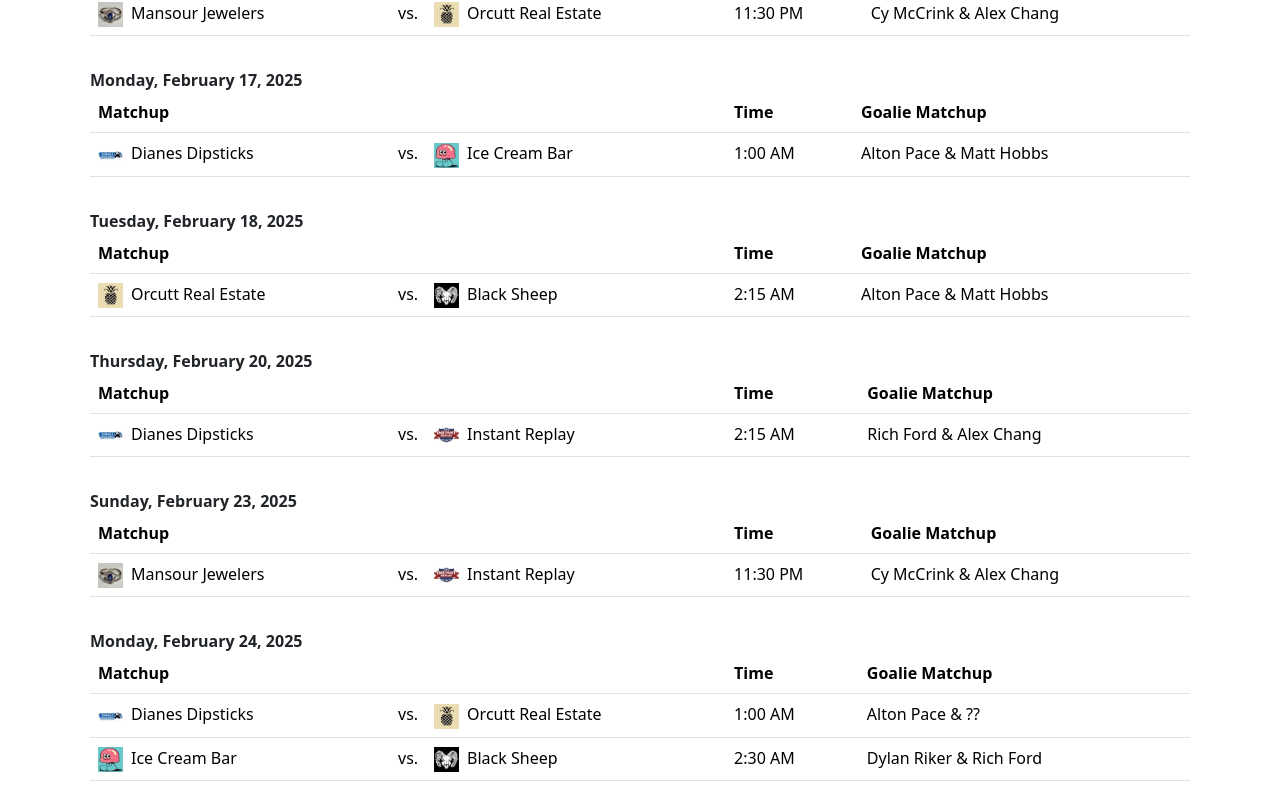
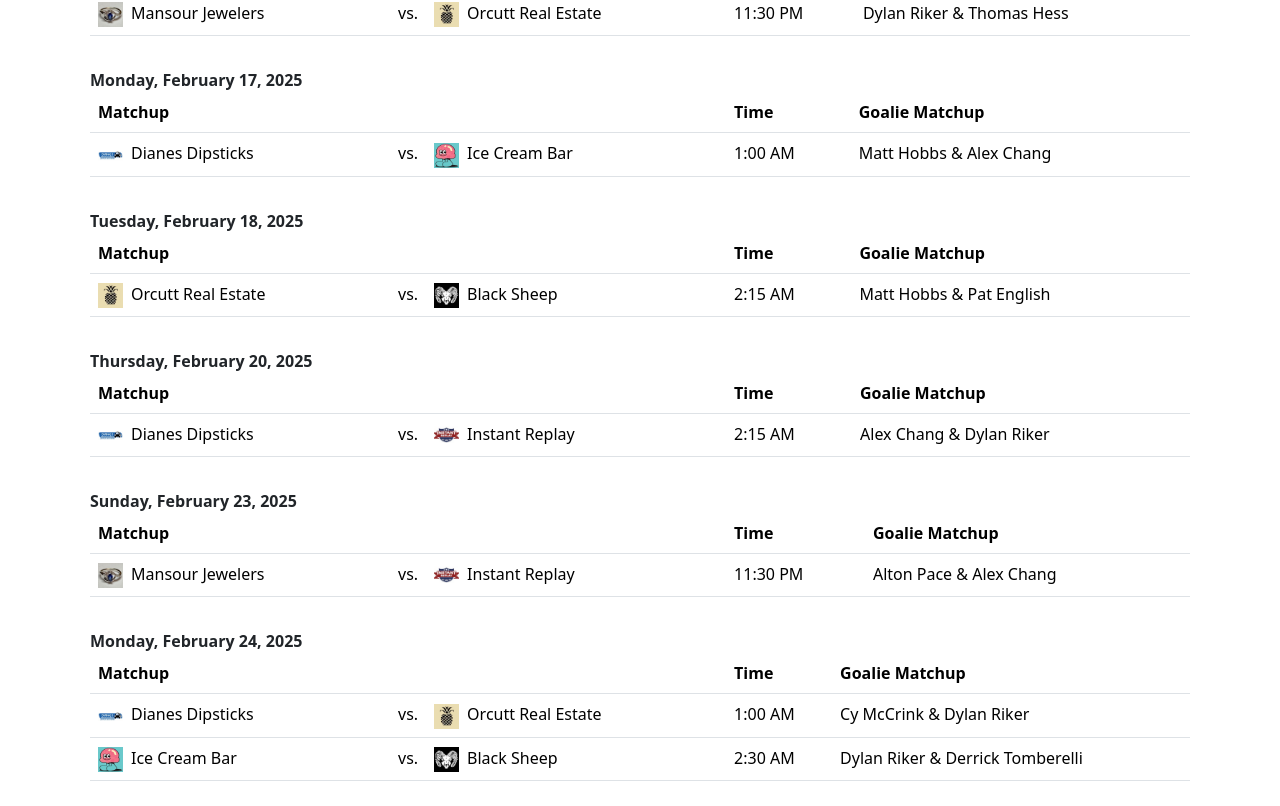
Before and after one commit to MichaelBluetooth/ithaca-ab-hockey, an Angular app: page /schedule in a window 1280 px wide. Shown: the part 9174-9980 px from the top of the page. Built offline with nearby package versions, Linux system fonts and the light colour scheme.

Commit message:
site updates

```diff
--- a/src/app/home/components/secondary-content/secondary-content.component.ts
+++ b/src/app/home/components/secondary-content/secondary-content.component.ts
@@ -17,32 +17,33 @@ export class SecondaryContentComponent {
 
   sections: SecondaryContent[] = [
     {
-      title: "1/27 - Dianes Score More",
-      description: "Dianes Dipsticks defeat MBAs in high scoring match, 9-6",
-      image: "assets/images/dianes_vs_instant_replay_10-16-2023.png",
+      title: "2/26 - Black Sheep Down",
+      description: "Mansour defeat Black Sheep 7-1",
+      image: "assets/images/blacksheep_vs_mansour_2-26-2025.png",
+      link: "https://www.youtube.com/watch?v=eA8ZziVOOjc"
+    },
+    {
+      title: "2/24 - MBA School Ice Cream Bar",
+      description: "MBAs secure win over Ice Cream Bar, 7-4",
+      image: "assets/images/instantreplay_vs_icecreambar_10.27.2024.PNG",
       link: ""
     },
     {
-      title: "1/26 - Black Sheep Fall to MBAs",
-      description: "Black Sheep come up just short in high scoring match, lose to MBAs 8-9",
-      image: "assets/images/blacksheep_vs_mbas_1-29-2025.png",
-    },
-    {
-      title: "1/26 - Or-can't Cut It",
-      description: "Dianes Dipsticks defeat Orcutt Real Estate 5-3",
-      image: "assets/images/dianes_vs_orcutt_1-26-2025.JPG",
-      link: "https://www.youtube.com/watch?v=K6kBgX5Etlw"
-    },
-    {
-      title: "1/26 - Goalie Dual!",
-      description: "Ice Cream Bar beat Mansour 2-1 as goalies Alton Pace and Cy McCrink refuse to let anyone score",
+      title: "2/23 - Ice Cream Bar Beat Sheep",
+      description: "Ice Cream Bar narrowly defeat sheep, 4-3",
       image: "assets/images/blacksheep_vs_icecreambar_10-20-2024.PNG",
       link: ""
     },
     {
-      title: "1/22 - Orcutt Real Estate Wins",
-      description: "Orcut Real Estate beat Ice Cream Bar 9-6",
-      image: "assets/images/orcutt_vs_icecreambar_12-9-24.jpg",
+      title: "2/23 - Orcutts Falters Against Dianes",
+      description: "Orcutt loses to Dianes in possible round 2 matchup, 2-4",
+      image: "assets/images/dianes_vs_orcutt_1-26-2025.JPG",
+      link: ""
+    },
+    {
+      title: "2/19 - Dianes Beat MBAs",
+      description: "Dianes win by one, beat MBAs 5-4",
+      image: "assets/images/dianes_vs_instant_replay_1-14-2024.png",
       link: ""
     }
   ]
--- a/src/assets/teams/schedule.json
+++ b/src/assets/teams/schedule.json
@@ -479,105 +479,105 @@
         "date": "2025-01-30T02:15:00.000Z",
         "teamA": "Ice Cream Bar",
         "teamB": "Orcutt Real Estate",
-        "goalieA": "Rich Ford",
-        "goalieB": "Alex Chang"
+        "goalieA": "Alex Chang",
+        "goalieB": "Rich Ford"
     },
     {
         "date": "2025-02-02T23:30:00.000Z",
         "teamA": "Mansour Jewelers",
         "teamB": "Instant Replay",
-        "goalieA": "Cy McCrink",
-        "goalieB": "Alex Chang"
+        "goalieA": "Alex Chang",
+        "goalieB": "Cy McCrink"
     },
     {
         "date": "2025-02-03T01:00:00.000Z",
         "teamA": "Dianes Dipsticks",
         "teamB": "Black Sheep",
-        "goalieA": "Alton Pace",
+        "goalieA": "Rich Ford",
         "goalieB": "Matt Hobbs"
     },
     {
         "date": "2025-02-03T02:30:00.000Z",
         "teamA": "Orcutt Real Estate",
         "teamB": "Ice Cream Bar",
-        "goalieA": "Dylan Riker",
-        "goalieB": "Rich Ford"
+        "goalieA": "Alton Pace",
+        "goalieB": "Dylan Riker"
     },
     {
         "date": "2025-02-04T02:15:00.000Z",
         "teamA": "Dianes Dipsticks",
         "teamB": "Mansour Jewelers",
-        "goalieA": "Alton Pace",
-        "goalieB": "Matt Hobbs"
+        "goalieA": "Matt Hobbs",
+        "goalieB": "Alton Pace"
     },
     {
         "date": "2025-02-06T02:15:00.000Z",
         "teamA": "Instant Replay",
         "teamB": "Black Sheep",
-        "goalieA": "Rich Ford",
-        "goalieB": "Alex Chang"
+        "goalieA": "Alex Chang",
+        "goalieB": "Rich Ford"
     },
     {
         "date": "2025-02-16T23:30:00.000Z",
         "teamA": "Mansour Jewelers",
         "teamB": "Orcutt Real Estate",
-        "goalieA": "Cy McCrink",
-        "goalieB": "Alex Chang"
+        "goalieA": "Dylan Riker",
+        "goalieB": "Thomas Hess"
     },
     {
         "date": "2025-02-17T01:00:00.000Z",
         "teamA": "Dianes Dipsticks",
         "teamB": "Ice Cream Bar",
-        "goalieA": "Alton Pace",
-        "goalieB": "Matt Hobbs"
+        "goalieA": "Matt Hobbs",
+        "goalieB": "Alex Chang"
     },
     {
         "date": "2025-02-18T02:15:00.000Z",
         "teamA": "Orcutt Real Estate",
         "teamB": "Black Sheep",
-        "goalieA": "Alton Pace",
-        "goalieB": "Matt Hobbs"
+        "goalieA": "Matt Hobbs",
+        "goalieB": "Pat English"
     },
     {
         "date": "2025-02-20T02:15:00.000Z",
         "teamA": "Dianes Dipsticks",
         "teamB": "Instant Replay",
-        "goalieA": "Rich Ford",
-        "goalieB": "Alex Chang"
+        "goalieA": "Alex Chang",
+        "goalieB": "Dylan Riker"
     },
     {
         "date": "2025-02-23T23:30:00.000Z",
         "teamA": "Mansour Jewelers",
         "teamB": "Instant Replay",
-        "goalieA": "Cy McCrink",
+        "goalieA": "Alton Pace",
         "goalieB": "Alex Chang"
     },
     {
         "date": "2025-02-24T01:00:00.000Z",
         "teamA": "Dianes Dipsticks",
         "teamB": "Orcutt Real Estate",
-        "goalieA": "Alton Pace",
-        "goalieB": "??"
+        "goalieA": "Cy McCrink",
+        "goalieB": "Dylan Riker"
     },
     {
         "date": "2025-02-24T02:30:00.000Z",
         "teamA": "Ice Cream Bar",
         "teamB": "Black Sheep",
         "goalieA": "Dylan Riker",
-        "goalieB": "Rich Ford"
+        "goalieB": "Derrick Tomberelli"
     },
     {
         "date": "2025-02-25T02:15:00.000Z",
         "teamA": "Instant Replay",
         "teamB": "Ice Cream Bar",
-        "goalieA": "Alton Pace",
-        "goalieB": "??"
+        "goalieA": "Cy McCrink",
+        "goalieB": "Alex Chang"
     },
     {
         "date": "2025-02-27T02:15:00.000Z",
         "teamA": "Mansour Jewelers",
         "teamB": "Black Sheep",
-        "goalieA": "Rich Ford",
+        "goalieA": "Matt Hobbs",
         "goalieB": "Alex Chang"
     },
     {
@@ -591,7 +591,7 @@
         "date": "2025-03-03T01:00:00.000Z",
         "teamA": "Mansour Jewelers",
         "teamB": "Ice Cream Bar",
-        "goalieA": "Alton Pace",
+        "goalieA": "Derrick Tomberelli",
         "goalieB": "Matt Hobbs"
     },
     {
--- a/src/assets/teams/standings.json
+++ b/src/assets/teams/standings.json
@@ -4,59 +4,59 @@
         "color": "Black",
         "logo": "black_team_logo.jpg",
         "wins": 2,
-        "losses": 17,
+        "losses": 22,
         "ties": 4,
-        "goals_for": 83,
-        "goals_against": 152
+        "goals_for": 97,
+        "goals_against": 191
     },
     {
         "name": "Dianes Dipsticks",
         "color": "Blue",
         "logo": "blue_team_logo.jpg",
-        "wins": 16,
+        "wins": 20,
         "losses": 5,
-        "ties": 2,
-        "goals_for": 132,
-        "goals_against": 92
+        "ties": 3,
+        "goals_for": 165,
+        "goals_against": 110
     },
     {
         "name": "Orcutt Real Estate",
         "color": "gold",
         "logo": "gold_team_logo.jpg",
-        "wins": 12,
-        "losses": 9,
+        "wins": 14,
+        "losses": 12,
         "ties": 1,
-        "goals_for": 108,
-        "goals_against": 101
+        "goals_for": 125,
+        "goals_against": 116
     },
     {
         "name": "Mansour Jewelers",
         "color": "white",
         "logo": "white_team_logo.jpg",
-        "wins": 14,
+        "wins": 17,
         "losses": 7,
-        "ties": 2,
-        "goals_for": 111,
-        "goals_against": 82
+        "ties": 3,
+        "goals_for": 141,
+        "goals_against": 97
     },
     {
         "name": "Ice Cream Bar",
         "color": "Teal",
         "logo": "teal_team_logo.jpg",
-        "wins": 7,
-        "losses": 13,
+        "wins": 9,
+        "losses": 16,
         "ties": 2,
-        "goals_for": 82,
-        "goals_against": 102
+        "goals_for": 95,
+        "goals_against": 126
     },
     {
         "name": "Instant Replay",
         "color": "red",
         "logo": "red_team_logo.jpg",
-        "wins": 9,
-        "losses": 9,
+        "wins": 11,
+        "losses": 11,
         "ties": 1,
-        "goals_for": 116,
-        "goals_against": 103
+        "goals_for": 144,
+        "goals_against": 127
     }
 ]
```
Also changed, not shown: src/assets/images/blacksheep_vs_mansour_2-26-2025.png (added).
